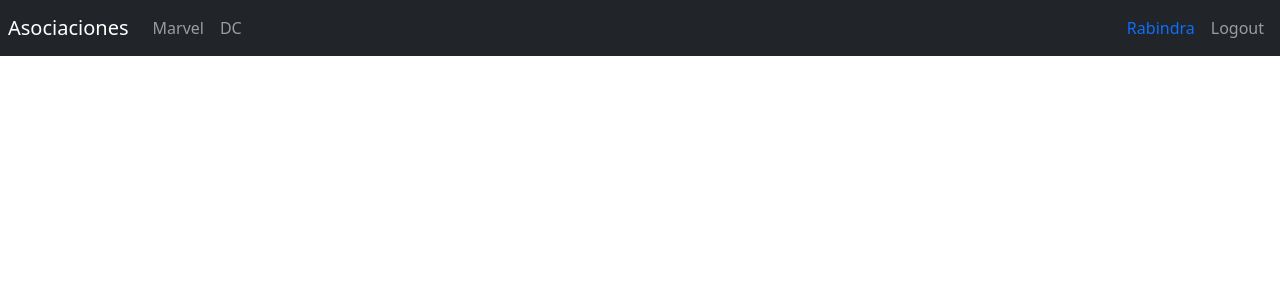
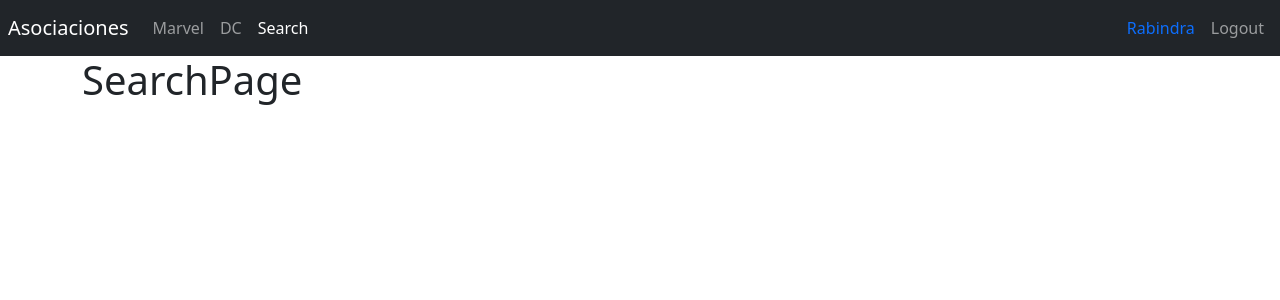
Before and after one commit to RabindraHarichand/heroes-app, a React (Vite) app: page /search in a window 1280 px wide. Shown: the top 300 px of the page. Built offline with nearby package versions, Linux system fonts and the light colour scheme.

Commit message:
[Router]: Create new Router to differentiate login route from the rest

```diff
--- a/src/heroes/index.js
+++ b/src/heroes/index.js
@@ -1,2 +1,3 @@
 export * from "./pages/DcPage";
 export * from "./pages/MarvelPage";
+export * from "./routes/HeroesRoutes";
--- /dev/null
+++ b/src/heroes/pages/HeroPage.jsx
@@ -0,0 +1,5 @@
+import React from "react";
+
+export const HeroPage = () => {
+  return <h1>HeroPage</h1>;
+};
--- /dev/null
+++ b/src/heroes/pages/SearchPage.jsx
@@ -0,0 +1,5 @@
+import React from "react";
+
+export const SearchPage = () => {
+  return <h1>SearchPage</h1>;
+};
--- a/src/heroes/pages/index.js
+++ b/src/heroes/pages/index.js
@@ -1,2 +1,4 @@
-export * from './DcPage';
-export * from './MarvelPage';
+export * from "./DcPage";
+export * from "./MarvelPage";
+export * from "./SearchPage";
+export * from "./HeroPage";
--- /dev/null
+++ b/src/heroes/routes/HeroesRoutes.jsx
@@ -0,0 +1,24 @@
+import React from "react";
+import { Navbar } from "../../ui";
+import { Navigate, Route, Routes } from "react-router-dom";
+
+import { DcPage, HeroPage, MarvelPage, SearchPage } from "../pages";
+
+export const HeroesRoutes = () => {
+  return (
+    <>
+      <Navbar />
+      <div className="container">
+        <Routes>
+          <Route path="marvel" element={<MarvelPage />} />
+          <Route path="dc" element={<DcPage />} />
+
+          <Route path="search" element={<SearchPage />} />
+          <Route path="hero" element={<HeroPage />} />
+
+          <Route path="/" element={<Navigate to="/marvel" />} />
+        </Routes>
+      </div>
+    </>
+  );
+};
--- a/src/router/AppRouter.jsx
+++ b/src/router/AppRouter.jsx
@@ -1,20 +1,15 @@
-import { Navigate, Route, Routes } from "react-router-dom";
+import { Route, Routes } from "react-router-dom";
 
-import { DcPage, MarvelPage } from "../heroes";
+import { HeroesRoutes } from "../heroes";
 import { LoginPage } from "../auth";
-import { Navbar } from "../ui";
 
 export const AppRouter = () => {
   return (
     <>
-      <Navbar />
       <Routes>
-        <Route path="marvel" element={<MarvelPage />} />
-        <Route path="dc" element={<DcPage />} />
-
         <Route path="login" element={<LoginPage />} />
 
-        <Route path="/" element={<Navigate to="/marvel" />} />
+        <Route path="/*" element={<HeroesRoutes />} />
       </Routes>
     </>
   );
--- a/src/ui/components/Navbar.jsx
+++ b/src/ui/components/Navbar.jsx
@@ -26,6 +26,15 @@
           >
             DC
           </NavLink>
+
+          <NavLink
+            className={({ isActive }) =>
+              `nav-item nav-link ${isActive ? "active" : ""}`
+            }
+            to="/search"
+          >
+            Search
+          </NavLink>
         </div>
       </div>
 
```
